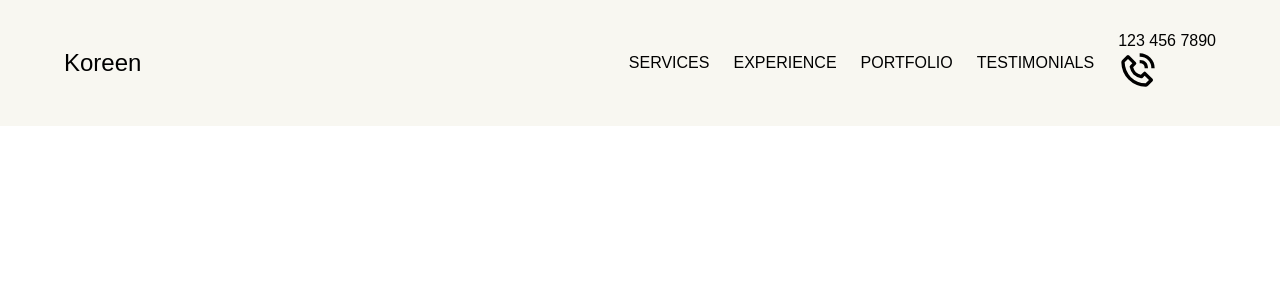
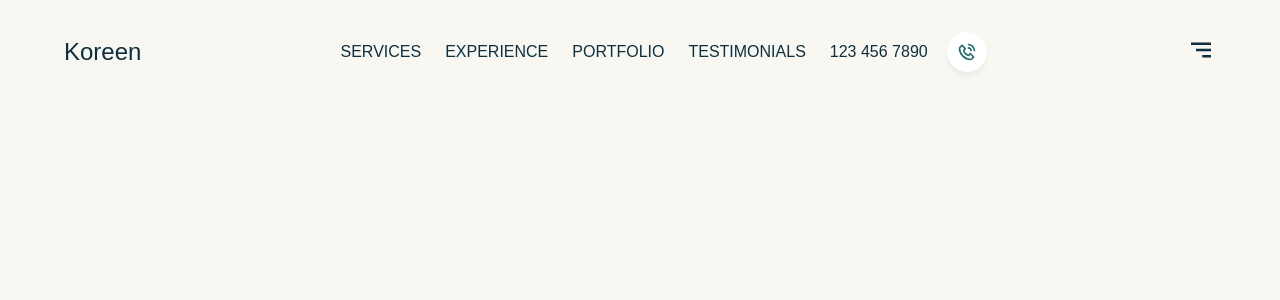
Before and after one commit to kelizar/React-Portfolio-2023, a React (Vite) app: page / in a window 1280 px wide. Shown: the top 300 px of the page. Built offline with nearby package versions, Linux system fonts and the light colour scheme; a web font is replaced by a local one.

Commit message:
Header animations stopped at 50:18

```diff
--- a/src/components/Header/Header.jsx
+++ b/src/components/Header/Header.jsx
@@ -1,29 +1,47 @@
-import React from 'react'
+import React, { useState } from "react"
 import css from './Header.module.scss'
-import { BiPhoneCall } from 'react-icons/bi'
+import { BiMenuAltRight, BiPhoneCall } from 'react-icons/bi'
+import { motion } from 'framer-motion'
+import { getMenuStyles, headerVariants } from '../../utils/motion'
+import useHeaderShadow from "../../hooks/useHeaderShadow";
+const Header = () => {
+    const [menuOpened, setMenuOpened] = useState(false);
+    const headerShadow = useHeaderShadow()
 
-const Header = () => {
     return (
-        <div className={`paddings ${css.wrapper}`}>
+        <motion.div
+            initial="hidden"
+            whileInView={"show"}
+            variants={headerVariants}
+            viewport={{ once: false, amount: 0.25 }}
+            className={`paddings ${css.wrapper}`
+            }
+            style={{ boxShadow: headerShadow }}
+        >
+            <div className={`flexCenter innerWidth ${css.container}`}>
+                <div className={css.name}>Koreen</div>
 
-            <div className={`flexCenter innerWidth ${css.container}`}>
-                <div className={css.name}>
-                    Koreen
-                </div>
-
-                <ul className={`flexCenter ${css.menu}`}>
+                <ul
+                    style={getMenuStyles(menuOpened)}
+                    className={`flexCenter ${css.menu}`}>
                     <li><a href="">Services</a></li>
                     <li><a href="">Experience</a></li>
                     <li><a href="">Portfolio</a></li>
                     <li><a href="">Testimonials</a></li>
-                    <li>
+                    <li className={`flexCenter ${css.phone}`}>
                         <p>123 456 7890</p>
                         <BiPhoneCall size={"40px"} />
                     </li>
                 </ul>
+                {/* for medium and small screens */}
+                <div className={css.menuIcon}
+                    onClick={() => setMenuOpened((prev) => !prev)}
+                >
+                    <BiMenuAltRight size={30} />
+                </div>
             </div>
 
-        </div>
+        </motion.div >
     )
 }
 
--- a/src/components/Header/Header.module.scss
+++ b/src/components/Header/Header.module.scss
@@ -21,6 +21,28 @@
         }
 
         .menu {
+
+            @media (max-width: $sm),
+            (max-width: $md) {
+                position: absolute;
+                list-style: none;
+                gap: 2rem;
+                font-weight: 500;
+                flex-direction: column;
+                right: 0;
+                top: 3rem;
+                width: 50%;
+                min-width: 15rem;
+                background: white;
+                padding: 2re;
+                display: flex;
+                border-radius: 2rem;
+                transition: all 300ms ease;
+                align-items: flex-start;
+                padding: 3rem;
+                justify-content: flex-end;
+                box-shadow: 0px 4px 4px rgba(0, 0, 0, 0.05);
+            }
             text-transform: uppercase;
             font-size: 1rem;
             list-style: none;
@@ -38,6 +60,20 @@
                     color: $secondary;
                 }
             }
+
+
+            .phone {
+                gap: 1.2rem;
+                flex-wrap: wrap;
+
+                svg{
+                    color: $secondary;
+                    padding: 10px;
+                    background: white;
+                    border-radius: 999px;
+                    box-shadow:  0px 4px 4px rgba(0, 0, 0, .05)
+                }
+            }
         }
     }
 }
--- a/src/styles/app.module.scss
+++ b/src/styles/app.module.scss
@@ -1,3 +1,8 @@
-.container{
+@import './contants.scss';
 
+.container {
+    overflow-x: clip;
+    position: relative;
+    color: $primary;
+    height: 100vh;
 }
--- a/src/utils/motion.js
+++ b/src/utils/motion.js
@@ -147,7 +147,6 @@ export const staggerChildren = {
 
 export const getMenuStyles = (menuOpened) => {
   if (document.documentElement.clientWidth <= 640) {
-    console.log("outside of sidebar reached")
     return { right: !menuOpened && "-100%" };
   }
 };
```
Also changed, not shown: 1 other file (tests, documents, lock files or other folders).
